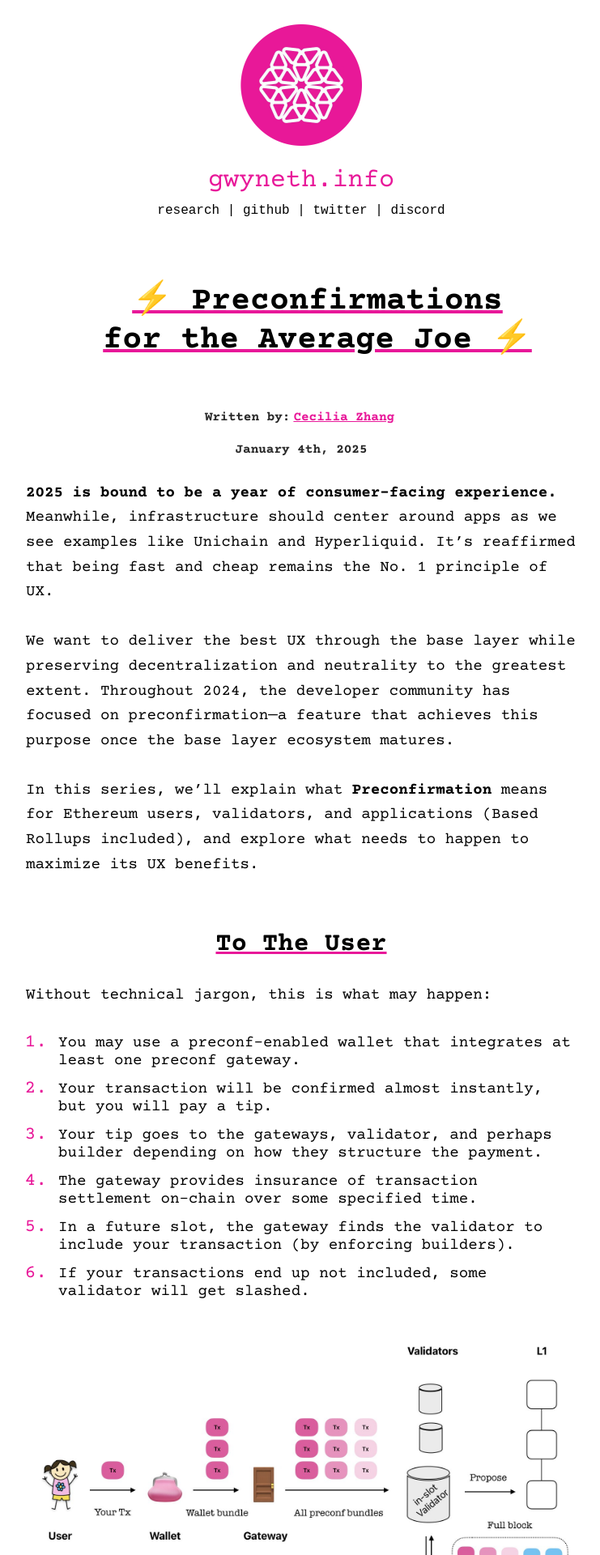
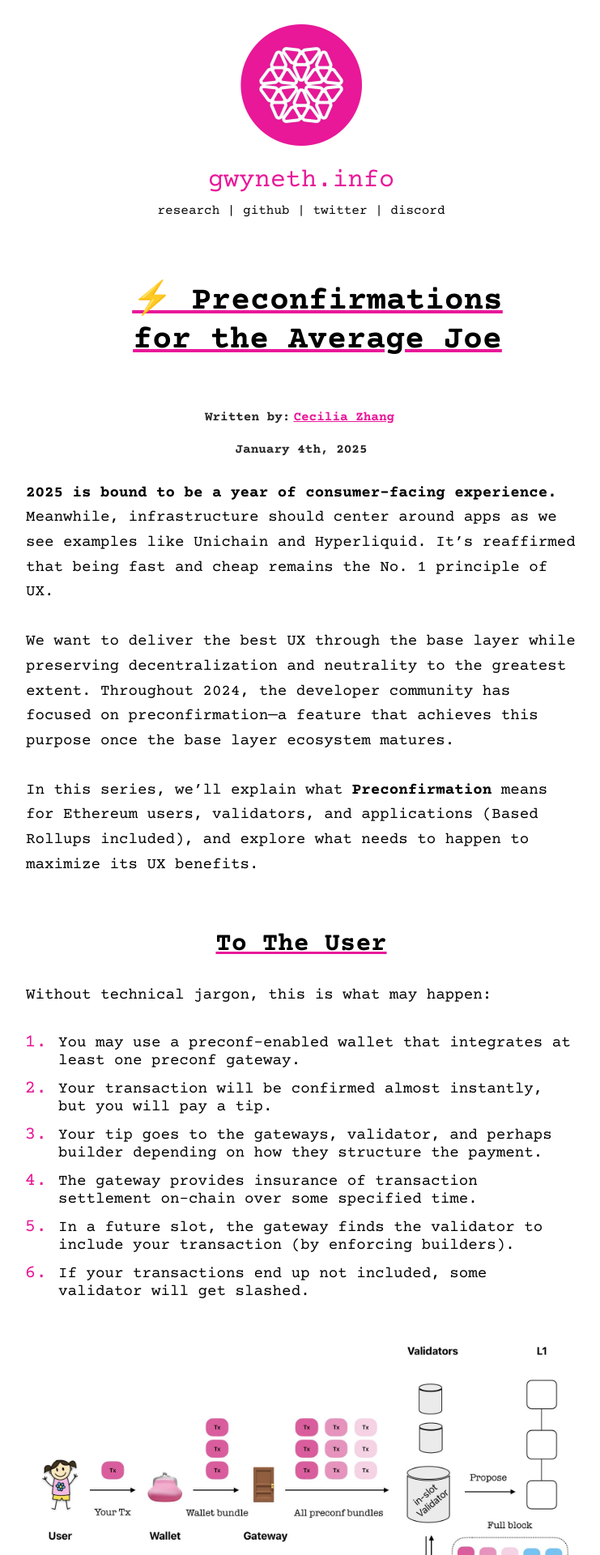
Before and after one commit to ex-scxr/ex-scxr.github.io, a Jekyll site: the page built from preconfs.md, in a window 1280 px wide. Shown: the top 1920 px of the page at 81% size, without its empty margins (268-1009 px from the left). Built offline with Jekyll 4.4.1, drawn with Linux system fonts in a browser that asks for light colours.

Commit message:
update prconfs and css

```diff
--- a/assets/article.css
+++ b/assets/article.css
@@ -81,7 +81,7 @@
 
 header {
     text-align: center;
-    font-family: 'Courier New', Courier, monospace;
+    font-family: prime;
 }
 
 header img {
--- a/preconfs.md
+++ b/preconfs.md
@@ -4,7 +4,7 @@
 permalink: /research/preconfs/
 ---
 <div class="title-container">
-    <h1 class="title">{{ page.title }} ⚡️</h1>
+    <h1 class="title">{{ page.title }}</h1>
 </div>
 
 #### Written by:**[Cecilia Zhang](https://x.com/ceciliaz030)**
```
